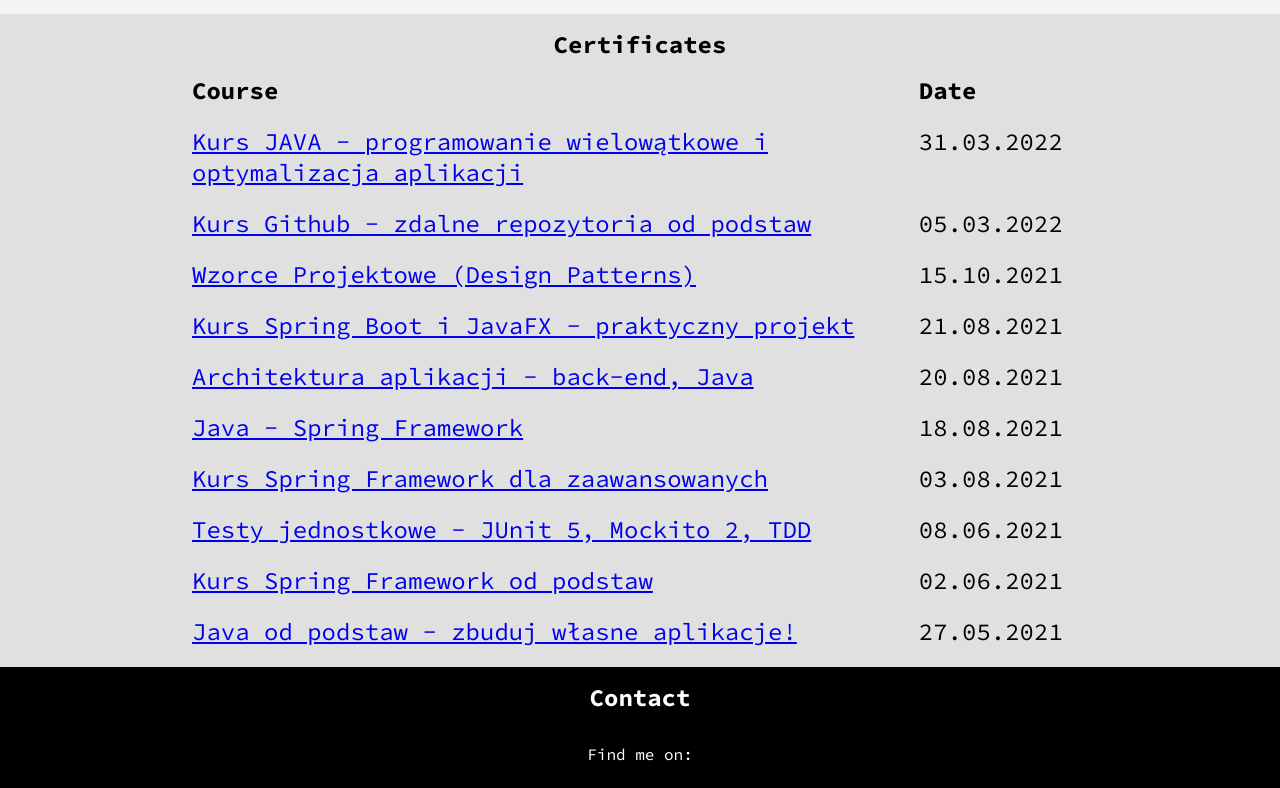
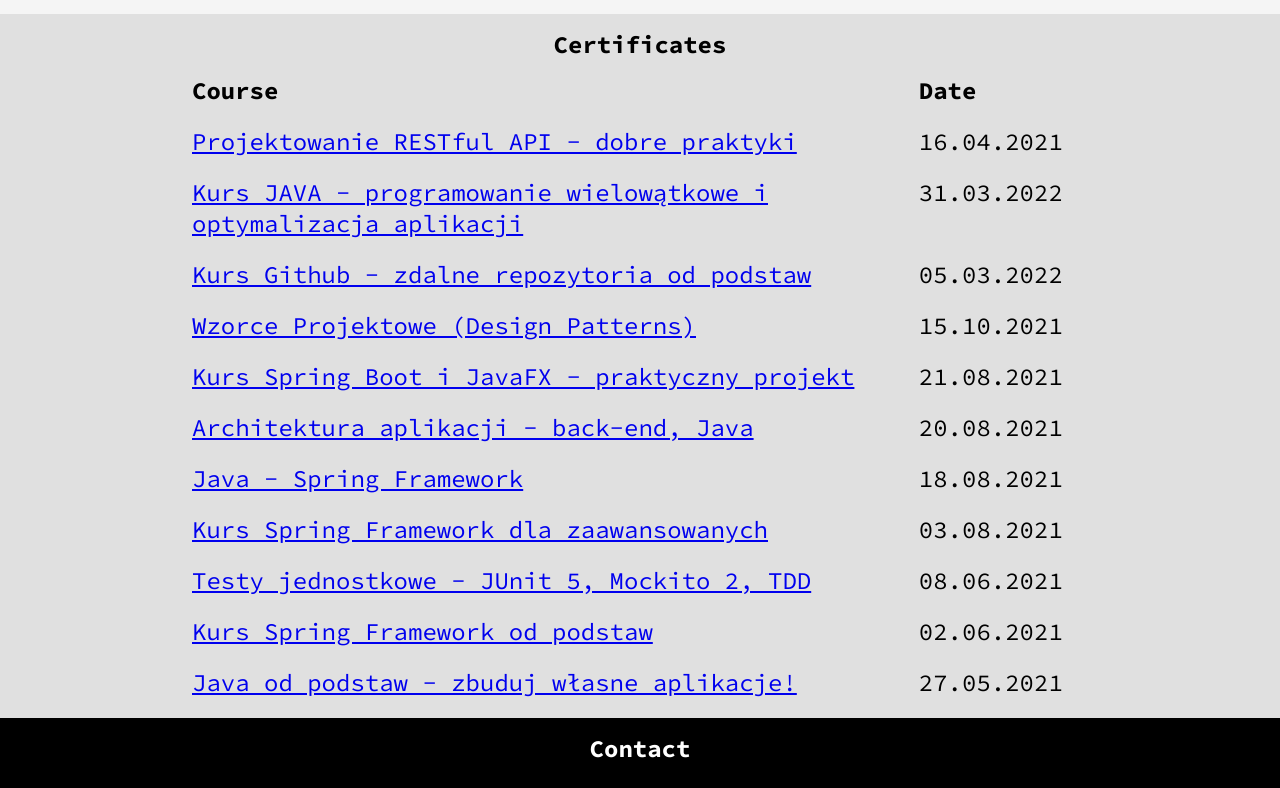
Before and after one commit to danielzyla/mypage, a plain HTML site: page index.html in a window 1280 px wide. Shown: the part 2580-3368 px from the top of the page. Drawn offline with Linux system fonts and the light colour scheme.

Commit message:
RESTful training added

```diff
--- a/index.html
+++ b/index.html
@@ -171,6 +171,10 @@
                 <div class="course-date">Date</div>
             </div>
             <div class="certificate-content">
+                <div class="course-title"><a href="https://strefakursow.pl/kursy/programowanie/projektowanie_restful_api_-_dobre_praktyki.html" target="_blank">Projektowanie RESTful API - dobre praktyki</a></div>
+                <div class="course-date">16.04.2021</div>
+            </div>
+            <div class="certificate-content">
                 <div class="course-title"><a href="https://strefakursow.pl/kursy/programowanie/kurs_java_-_programowanie_wielowatkowe_i_optymalizacja_aplikacji.html" target="_blank">Kurs JAVA - programowanie wielowątkowe i optymalizacja aplikacji</a></div>
                 <div class="course-date">31.03.2022</div>
             </div>
```
